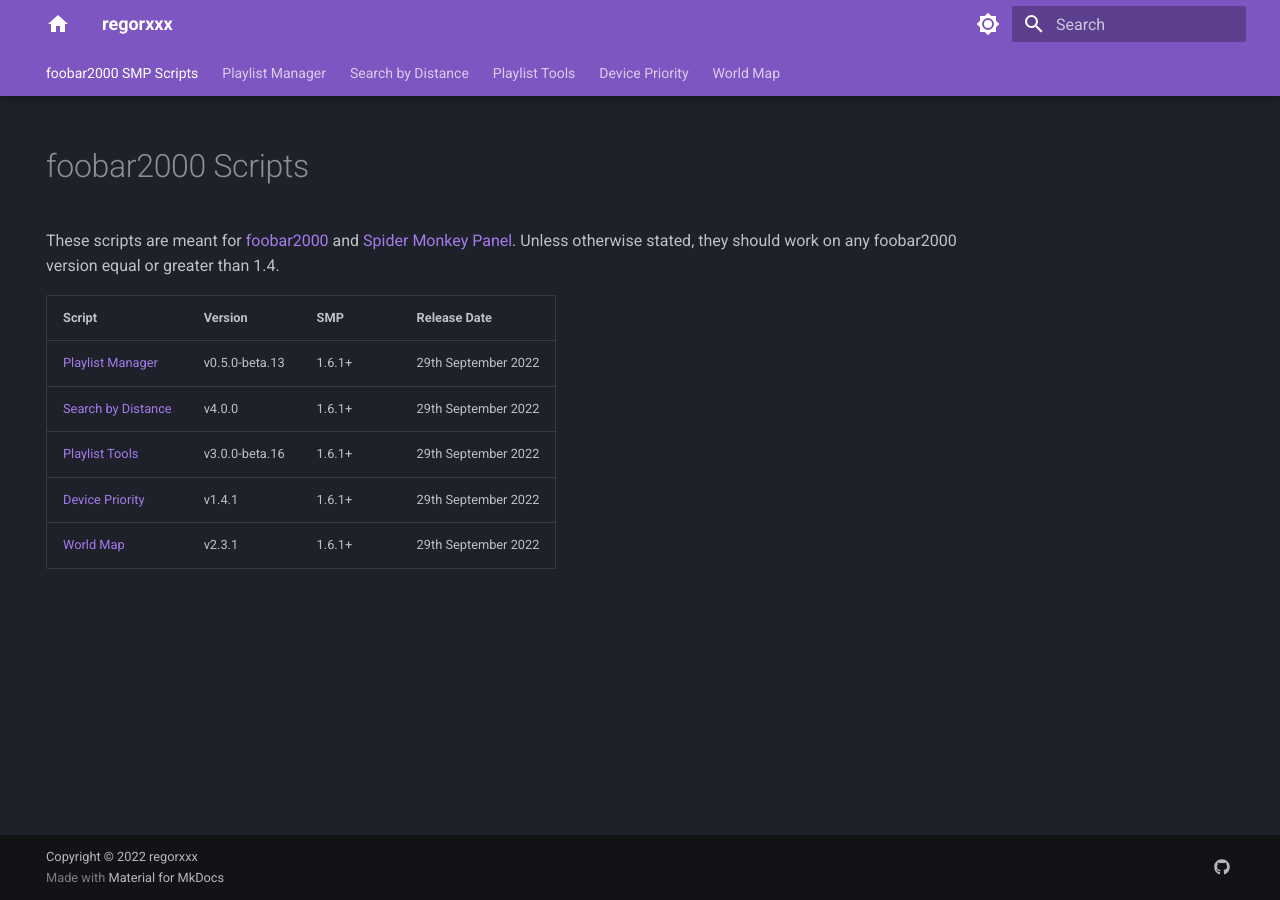
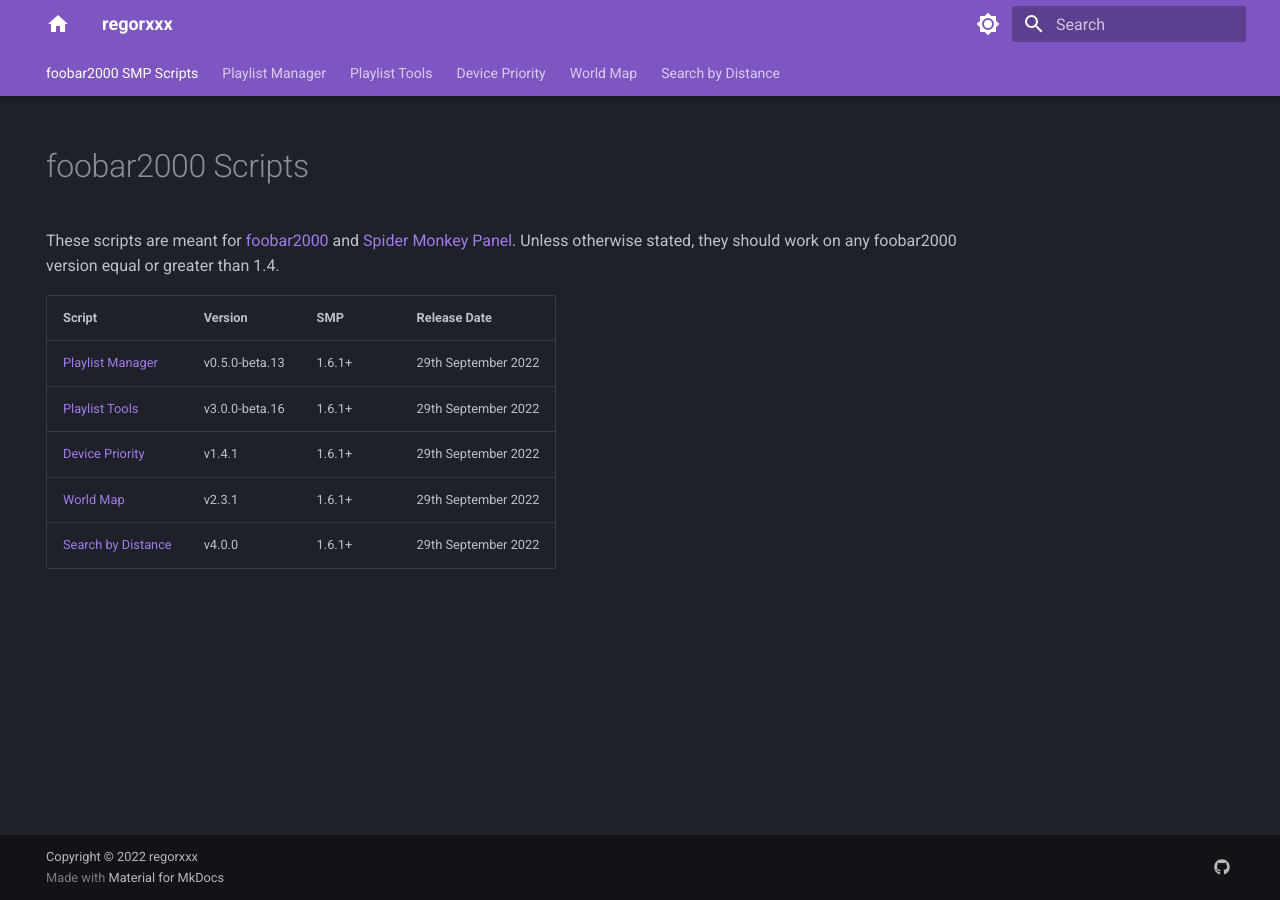
Before and after one commit to regorxxx/foobar2000-SMP.github.io, an MkDocs documentation site: the page built from docs/index.md, in a window 1280 px wide. Built offline with MkDocs 1.6.1 and Material for MkDocs 9.7.7, drawn with Linux system fonts in a browser that asks for light colours.

```diff
--- a/docs/index.md
+++ b/docs/index.md
@@ -10,7 +10,7 @@ Unless otherwise stated, they should work on any foobar2000 version equal or gre
 |Script|Version|SMP|Release Date|
 |:---|:---|:---|:---|
 |[Playlist Manager](scripts/playlist-manager-smp)|v0.5.0-beta.13|1.6.1+|29th September 2022|
-|[Search by Distance](scripts/search-by-distance-smp)|v4.0.0|1.6.1+|29th September 2022|
 |[Playlist Tools](scripts/playlist-tools-smp)|v3.0.0-beta.16|1.6.1+|29th September 2022|
 |[Device Priority](scripts/device-priority-smp)|v1.4.1|1.6.1+|29th September 2022|
 |[World Map](scripts/world-map-smp)|v2.3.1|1.6.1+|29th September 2022|
+|[Search by Distance](scripts/search-by-distance-smp)|v4.0.0|1.6.1+|29th September 2022|
--- a/mkdocs.yml
+++ b/mkdocs.yml
@@ -40,7 +40,7 @@ extra_css:
 nav:
   - foobar2000 SMP Scripts: index.md
   - Playlist Manager: scripts/playlist-manager-smp.md
-  - Search by Distance: scripts/search-by-distance-smp.md
   - Playlist Tools: scripts/playlist-tools-smp.md
   - Device Priority: scripts/device-priority-smp.md
   - World Map: scripts/world-map-smp.md
+  - Search by Distance: scripts/search-by-distance-smp.md
```
